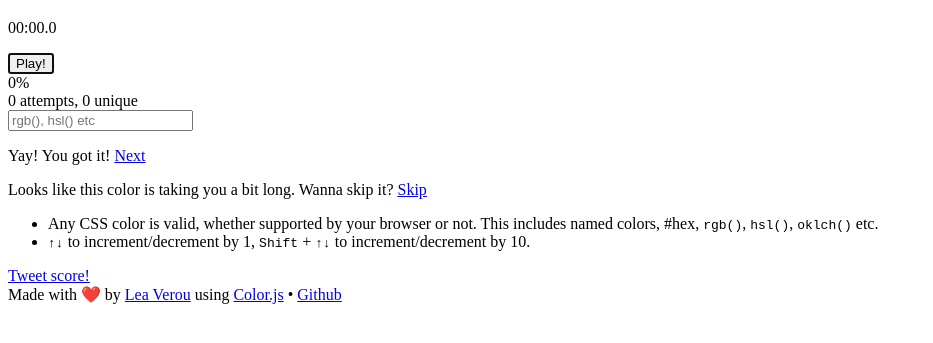
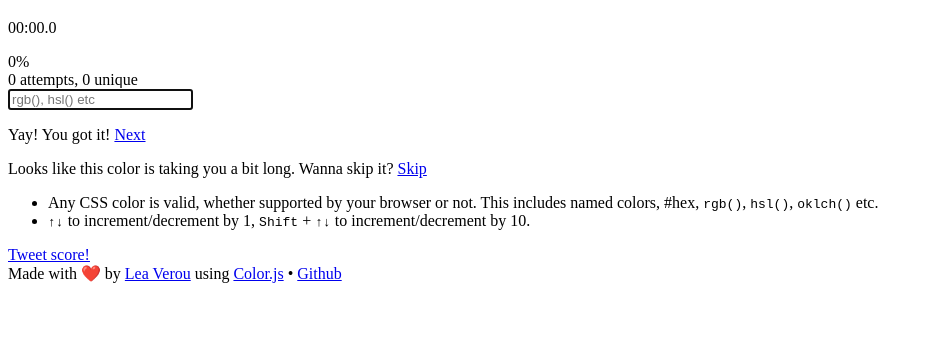
Before and after one commit to LeaVerou/whathecolor, a website with bundled scripts: page index.html in a window 1280 px wide. Shown: the part 61-404 px from the top of the page, without its empty margins (0-933 px from the left). Built offline with nearby package versions, Linux system fonts and the light colour scheme.

Commit message:
Play automatically, start timer on first input

```diff
--- a/index.html
+++ b/index.html
@@ -20,7 +20,7 @@
 <p id="timer">00:00.0</p>
 
 <div id="colors">
-	<div id="solution" class="color" title="Color to guess"><button onclick="this.parentNode.removeChild(this); Whathecolor.play();" autofocus>Play!</button></div>
+	<div id="solution" class="color" title="Color to guess"></div>
 	<div id="yourcolor" class="color" title="Your guess"></div>
 	<output id="proximity" data-label="Proximity">0%</output>
 </div>
@@ -28,7 +28,7 @@
 <div id="attempt_container">
 	<span class="attempts"><span id="attempt_count">0</span> attempts, <span id="unique_attempt_count">0</span> unique</span>
 	<div id="progression"></div>
-	<input id="attempt" placeholder="rgb(), hsl() etc" />
+	<input id="attempt" placeholder="rgb(), hsl() etc" autofocus />
 	<code id="hint" class="popup"></code>
 </div>
 
--- a/js/whathecolor.js
+++ b/js/whathecolor.js
@@ -28,7 +28,8 @@ let _ = self.Whathecolor = {
 
 		t?.stop()
 		t = new Timer(timer);
-		t.start();
+
+		attempt.addEventListener("input", e => t.start(), {once: true});
 
 		// Clean up from previous attempts
 		proximity.textContent = '0%';
@@ -168,3 +169,5 @@ function getUniqueAttempts(attempts) {
 }
 
 $$('.message a').forEach(a => a.onclick = Whathecolor.play);
+
+Whathecolor.play();
```
